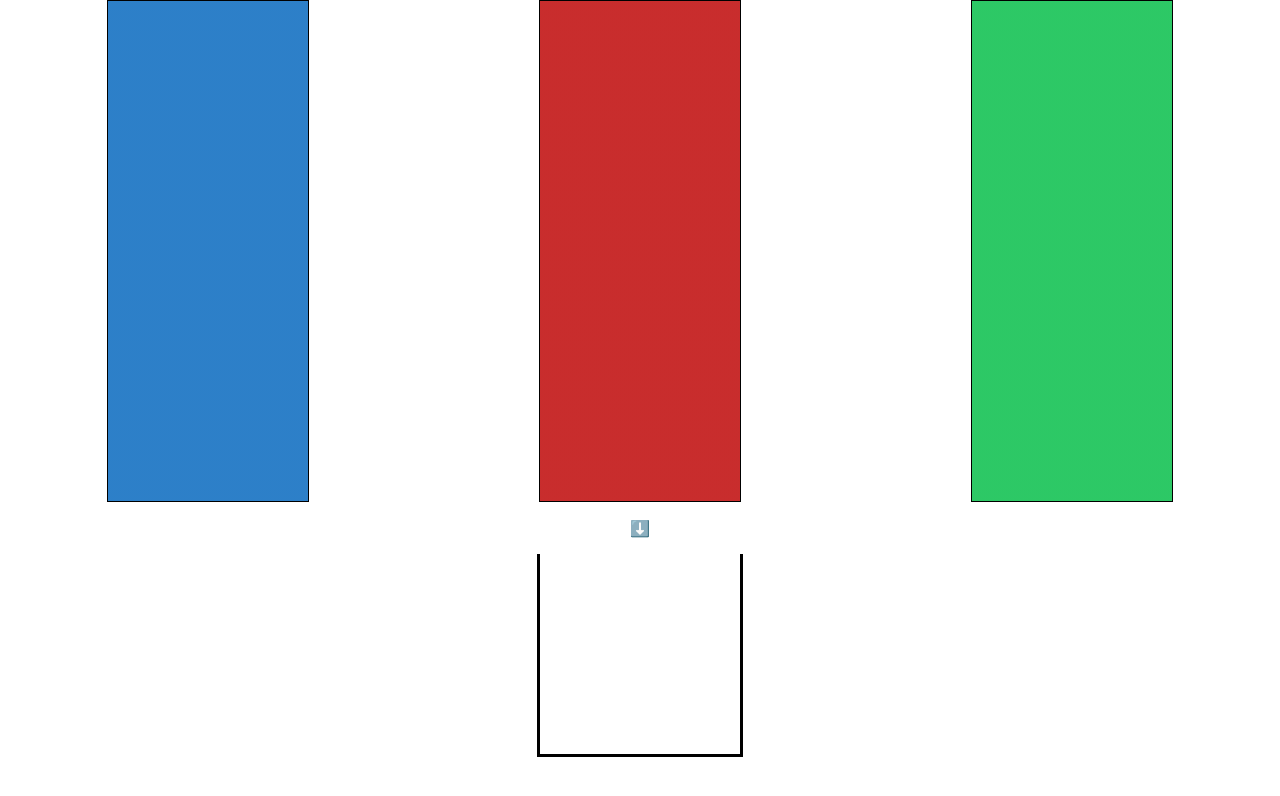
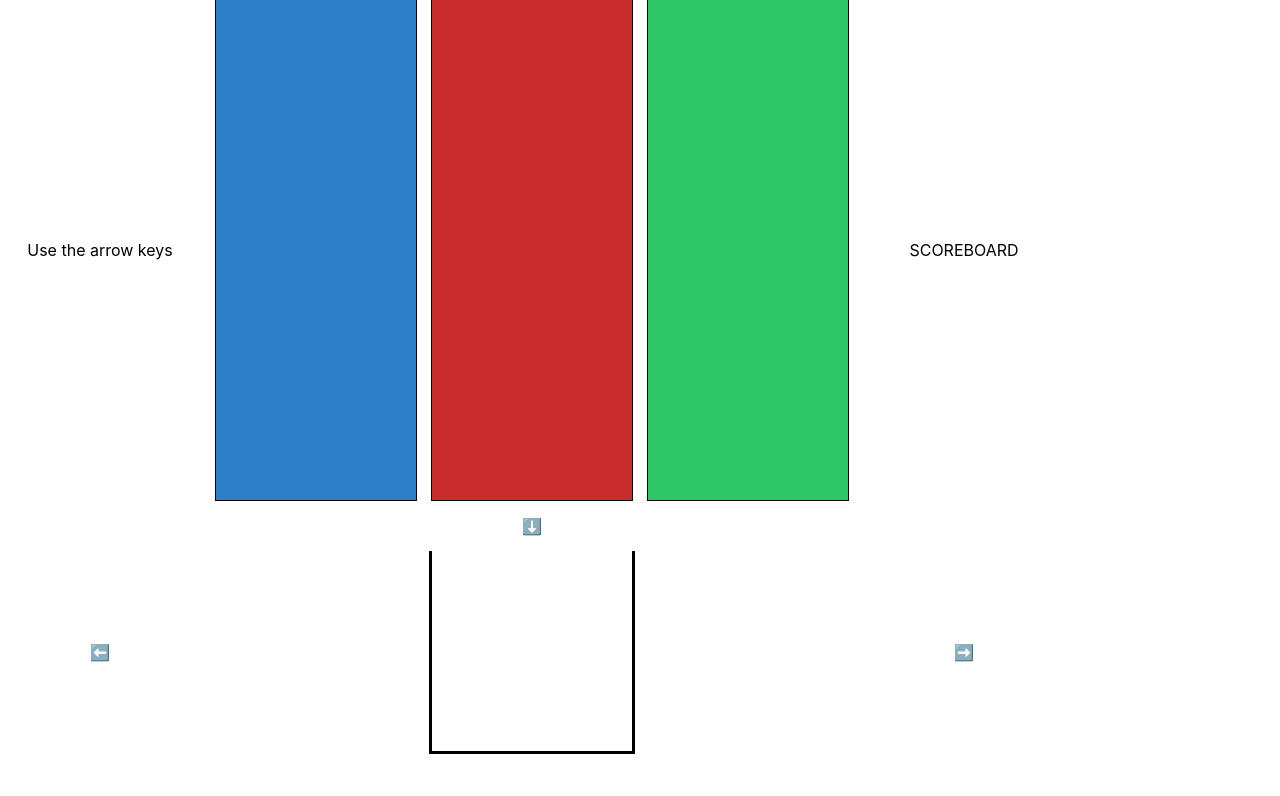
Before and after one commit to austinpapritz/thecerealbar, a React (Create React App) app: page / in a window 1280 px wide. Shown: the top 796 px of the page. Built offline with nearby package versions, Linux system fonts and the light colour scheme.

Commit message:
grid adjusted for scoreboard and arrows

```diff
--- a/src/components/Grid/Grid.css
+++ b/src/components/Grid/Grid.css
@@ -1,7 +1,7 @@
 .grid {
     display: grid;
-    grid-template-columns: repeat(3, 1fr);
-    grid-template-rows: 500px, 20px, 200px;
+    grid-template-columns: 200px 200px 200px 200px 200px;
+    grid-template-rows: 500px 20px 200px;
     gap: 16px;
     justify-items: center;
     align-items: center;
@@ -17,3 +17,13 @@
     width: 200;
     height: 20px;
 }
+
+.left-arrow {
+    grid-row: 3;
+    grid-column: 1;
+}
+
+.right-arrow {
+    grid-row: 3;
+    grid-column: 5;
+}
--- a/src/components/Grid/Grid.js
+++ b/src/components/Grid/Grid.js
@@ -74,16 +74,21 @@ function Grid() {
 
     return (
         <div className="grid">
+            <div>Use the arrow keys</div>
             {/* TOP ROW (cereal boxes) */}
             {cerealBoxes.map((box, index) => {
                 return <CerealBox className="cereal-cell" key={index} color={box.name} amount={box.amount} />
             })}
+            <div className="scoreboard-cell">SCOREBOARD</div>
 
             {/* MIDDLE ROW (arrow indicator) */}
-            <div className="indicator indicator-cell" style={{ gridColumnStart: bowlPosition}}></div>
+            <div className="indicator indicator-cell" style={{ gridColumnStart: bowlPosition + 1, gridRowStart: 2}}></div>
 
-            {/* BOTTOM ROW (user bowl) */}
-            <UserBowl className="bowl bowl-cell" bowl={bowl} style={{ gridColumnStart: bowlPosition}}/>
+
+            {/* BOTTOM ROW (user bowl and arrows) */}
+            <div className="left-arrow">⬅️</div>
+            <UserBowl className="bowl bowl-cell" bowl={bowl} style={{ gridColumnStart: bowlPosition + 1, gridRowStart: 3}}/>
+            <div className="right-arrow">➡️</div>
         </div>
     );
 }
```
Also changed, not shown: src/components/Grid/Bottom/UserBowl.css (line endings or trailing spaces).
